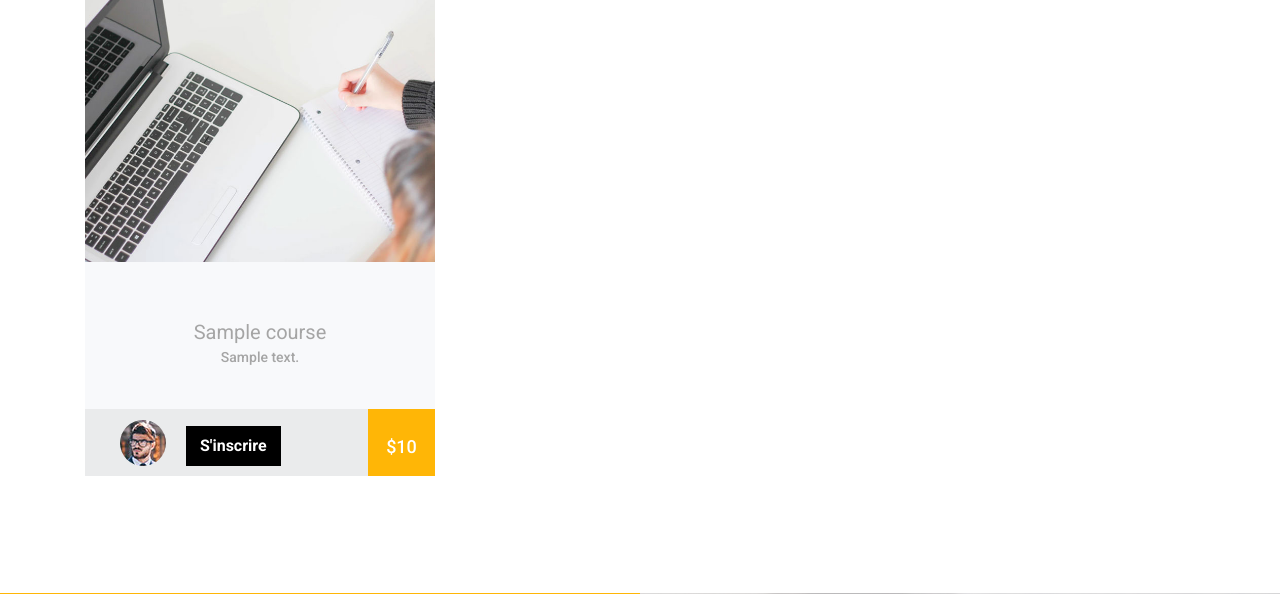
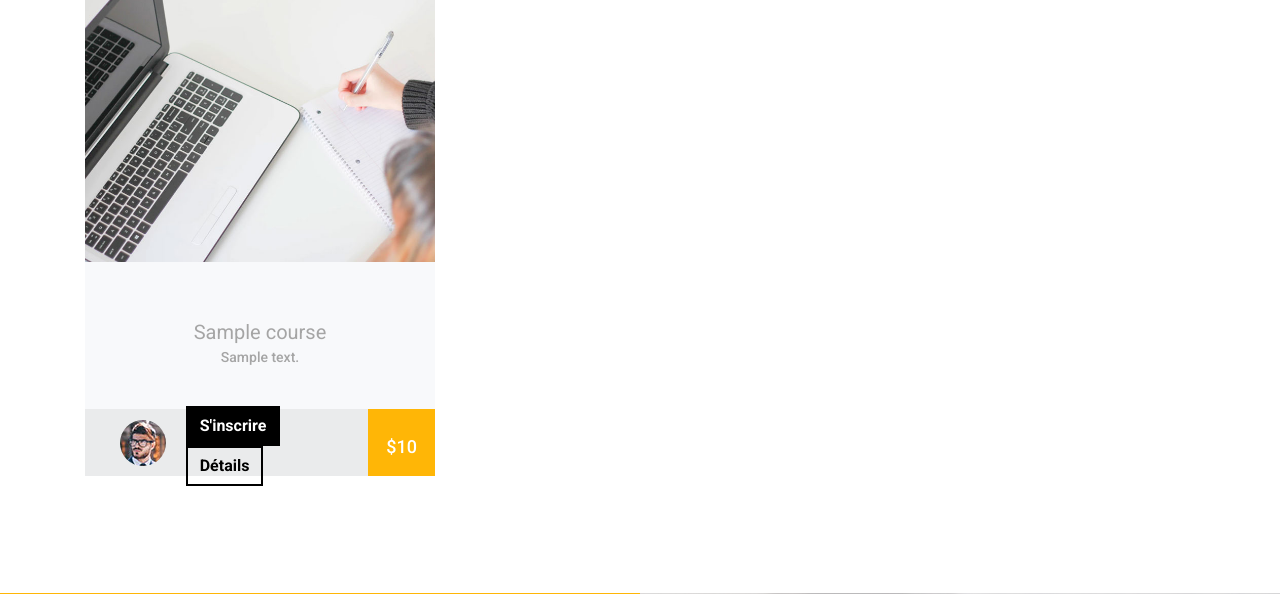
Before and after one commit to Vaillantval/Koulakay_Version2, a Django app: template templates/pages/home.html in a window 1280 px wide. Shown: the part 1401-1995 px from the top of the page. Run offline with Django 4.2, Linux system fonts and the light colour scheme; the template is opened without the code that fills it: most values are stand-ins (such as "Sample title", 1, 10 or a date in 2020); some libraries are stand-ins or nearby versions.

Commit message:
add details to home card

```diff
--- a/templates/pages/home.html
+++ b/templates/pages/home.html
@@ -136,15 +136,18 @@
                                 <div class="course_author_image">
                                     <img src="{% static 'images/author.jpg' %}" alt="{% trans "Image de l'auteur" %}">
                                 </div>
+                                <div class="course_author_name">
                                 {% if c.enroll %}
-                                <div class="course_author_name">
+
                                     <a class="btn btn-success" href="https://max-s-site-7ef4.thinkific.com/courses/take/{{ c.slug }}/texts/">{% trans "Voir le cours" %}</a>
-                                </div>
+
                                 {% else %}
-                                <div class="course_author_name">
+
                                     <button class="btn btn-success" type="submit">{% trans "S'inscrire" %}</button>
-                                </div>
+
                                 {% endif %}
+                                <a href="{% url 'course_details' c.id %}" class="btn btn-outline-success mr-2 ">{% trans "Détails" %}</a>
+                            </div>
                                 <div class="course_price d-flex flex-column align-items-center justify-content-center">
                                     <span>${{ c.price }}</span>
                                 </div>
```
